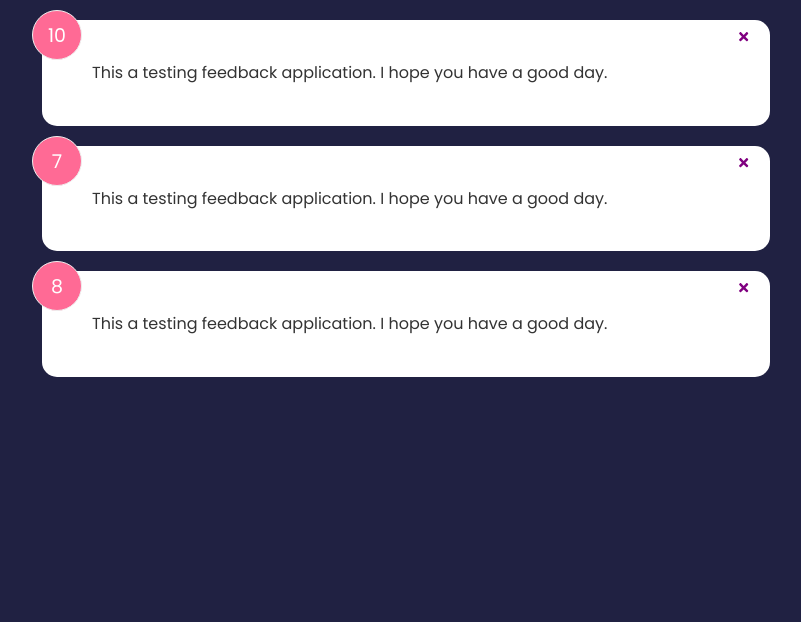
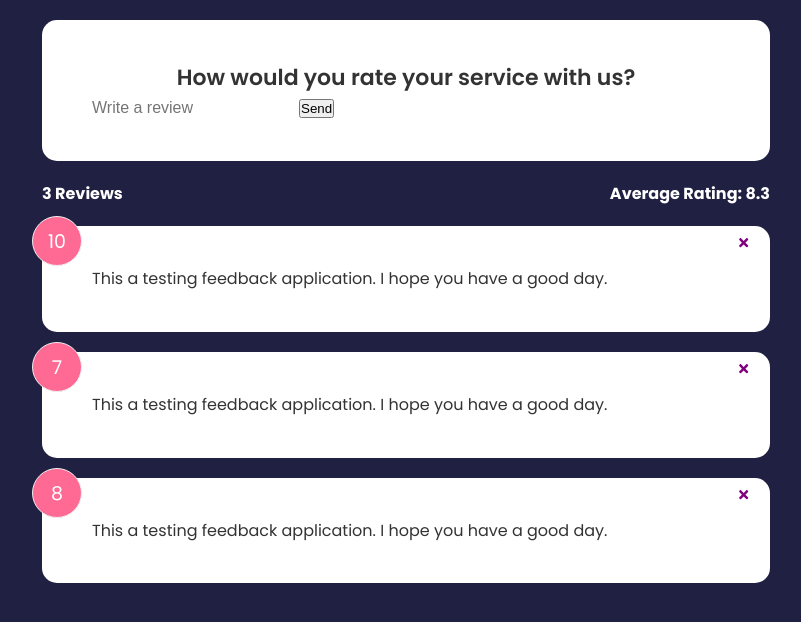
Before and after one commit to nhatlinh300401/feedback-project, a React (Create React App) app: page / in a window 1280 px wide. Shown: the top 622 px of the page, without its empty margins (234-1035 px from the left). Built offline with nearby package versions, Linux system fonts and the light colour scheme.

Commit message:
Adding Feedback Form

```diff
--- a/src/App.js
+++ b/src/App.js
@@ -1,6 +1,8 @@
 import { useState } from "react";
 import FeedbackList from "./components/FeedbackList"
+import FeedbackStats from "./components/FeedbackStats";
 import FeedbackData from "./data/FeedbackData";
+import FeedbackForm from "./components/FeedbackForm";
 
 function App() {
   const [feedback, setFeedback] = useState(FeedbackData)
@@ -13,6 +15,8 @@ function App() {
 
   return (
     <div className="container">
+      <FeedbackForm />
+      <FeedbackStats feedbacks={feedback} />
       <FeedbackList feedbacks={feedback} handleDelete={deleteFeedback}/>
     </div>
   );
--- /dev/null
+++ b/src/components/FeedbackForm.jsx
@@ -0,0 +1,28 @@
+import { useState } from "react"
+import Card from "./shared/Card"
+
+export default function FeedbackForm() {
+  const [text, setText] = useState('')
+
+  const handleTextChange = (e) => {
+    setText(e.target.value)
+  }
+
+  return (
+    <Card>
+      <form>
+        <h2>How would you rate your service with us?</h2>
+
+        <div>
+            <input
+                onChange={handleTextChange}
+                type='text'
+                placeholder="Write a review"
+                value={text}
+            />
+            <button type='submit'>Send</button>
+        </div>
+      </form>
+    </Card>
+  )
+}
--- /dev/null
+++ b/src/components/FeedbackStats.jsx
@@ -0,0 +1,16 @@
+import React from 'react'
+
+export default function FeedbackStats({ feedbacks }) {
+  let average = feedbacks.reduce((accVal, curVal) => {
+    return accVal + curVal.rating
+  }, 0) / feedbacks.length
+
+  average = average.toFixed(1).replace(/[.,]0$/, '')
+
+  return (
+    <div className='feedback-stats'>
+      <h4>{feedbacks.length} Reviews</h4>
+      <h4>Average Rating: {isNaN(average) ? 0 : average}</h4>
+    </div>
+  )
+}
```
